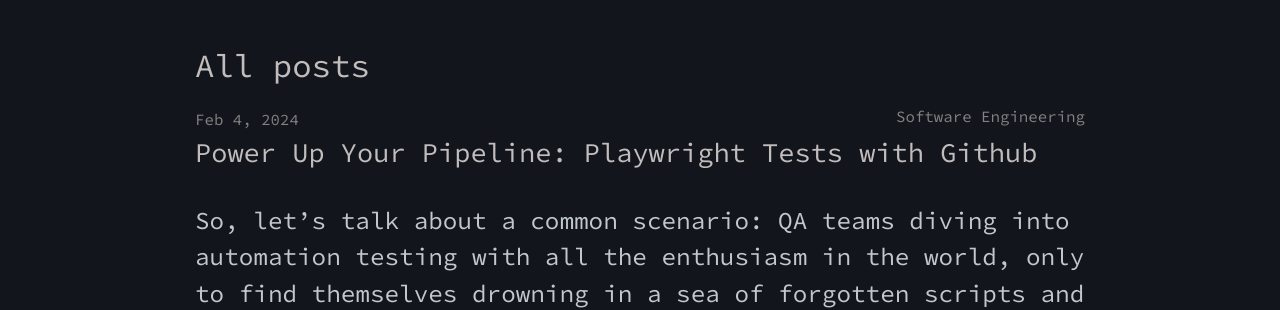
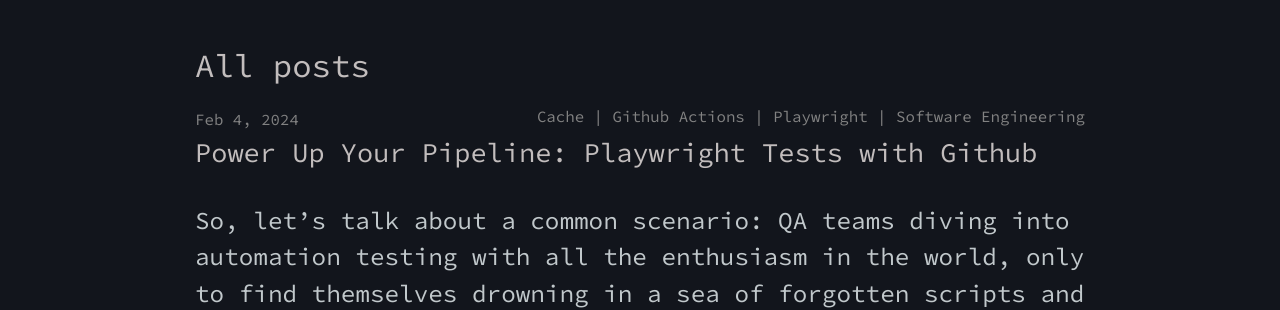
Before and after one commit to feelthedimez/feelthedimez.github.io, a Jekyll site: the page built from index.markdown, in a window 1280 px wide. Shown: the part 372-682 px from the top of the page. Built offline with Jekyll 4.4.1, drawn with Linux system fonts in a browser that asks for light colours.

Commit message:
Add tags for Github Actions, Cache, and Playwright to blog post

```diff
--- a/_posts/2024-03-01-how-to-run-playwright-tests-in-github-actions.md
+++ b/_posts/2024-03-01-how-to-run-playwright-tests-in-github-actions.md
@@ -2,7 +2,7 @@
 layout: post
 title: "Power Up Your Pipeline: Playwright Tests with Github"
 date: 2024-02-04 22:32:00 +0200
-tags: [Software Engineering]
+tags: [Software Engineering, Github Actions, Cache, Playwright]
 archive: false
 permalink: /:title
 featured_img: assets/img/featured-img-how-to-run-github-actions.png
```
